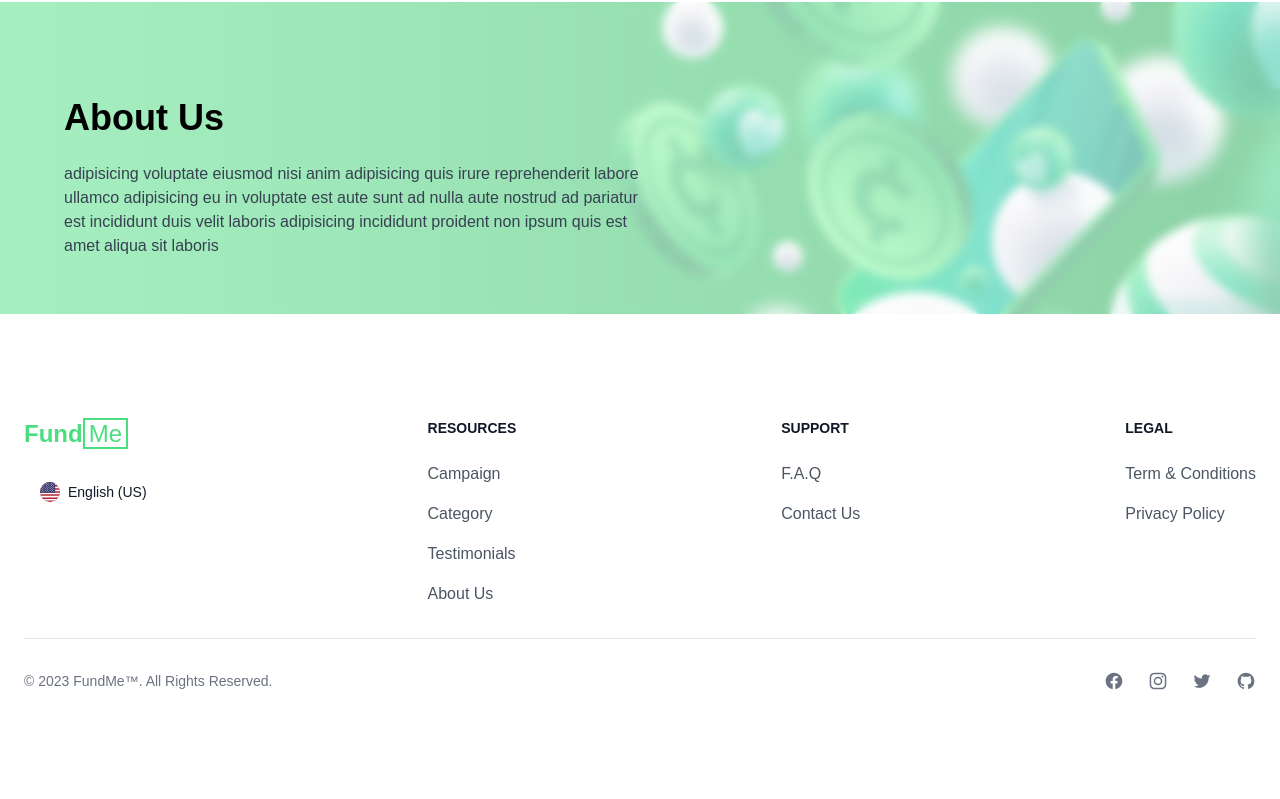
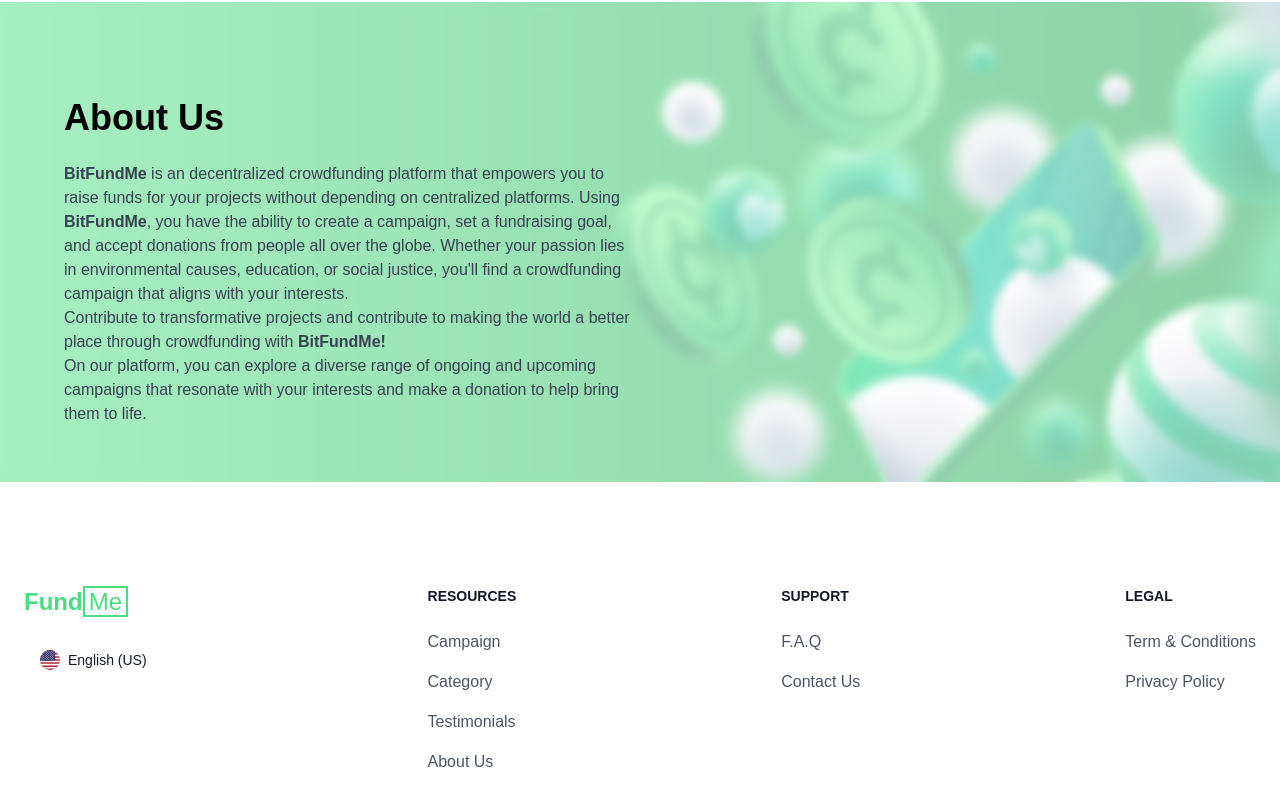
Before and after one commit to BukiOffor/Project-FundME, a plain HTML site: page client/index.html in a window 1280 px wide. Shown: the part 3235-4034 px from the top of the page. Before the commit the page ends 3950 px from the top, so only its background shows below. Drawn offline with nearby package versions, Linux system fonts and the light colour scheme.

Commit message:
minor corrections

```diff
--- a/client/index.html
+++ b/client/index.html
@@ -895,8 +895,18 @@
           <h2 id="aboutus" class="pt-16 pb-8 md:pb-6 font-bold text-black dark:text-white text-3xl md:text-4xl relative z-[2]">About Us</h2>
 
           <p class="text-gray-700 dark:text-gray-300  relative z-[2]">
-              adipisicing voluptate eiusmod nisi anim adipisicing quis irure reprehenderit labore ullamco adipisicing eu in voluptate est aute sunt ad nulla aute nostrud ad pariatur est incididunt duis velit laboris adipisicing incididunt proident non ipsum quis est amet aliqua sit laboris
+            <strong>BitFundMe</strong> is an decentralized crowdfunding platform that empowers you to raise funds for your projects without depending on centralized platforms. Using <strong>BitFundMe</strong>, you have the ability to create a campaign, set a fundraising goal, and accept donations from people all over the globe. Whether your passion lies in environmental causes, education, or social justice, you'll find a crowdfunding campaign that aligns with your interests.
           </p>
+
+          <p class="text-gray-700 dark:text-gray-300  relative z-[2]">
+            Contribute to transformative projects and contribute to making the world a better place through crowdfunding with <strong>BitFundMe!</strong>
+          </p>
+
+          <p class="text-gray-700 dark:text-gray-300  relative z-[2]">
+            On our platform, you can explore a diverse range of ongoing and upcoming campaigns that resonate with your interests and make a donation to help bring them to life.
+          </p>
+
+
         </div>
         <div class="hidden md:block w-1/2">
         </div>
```
